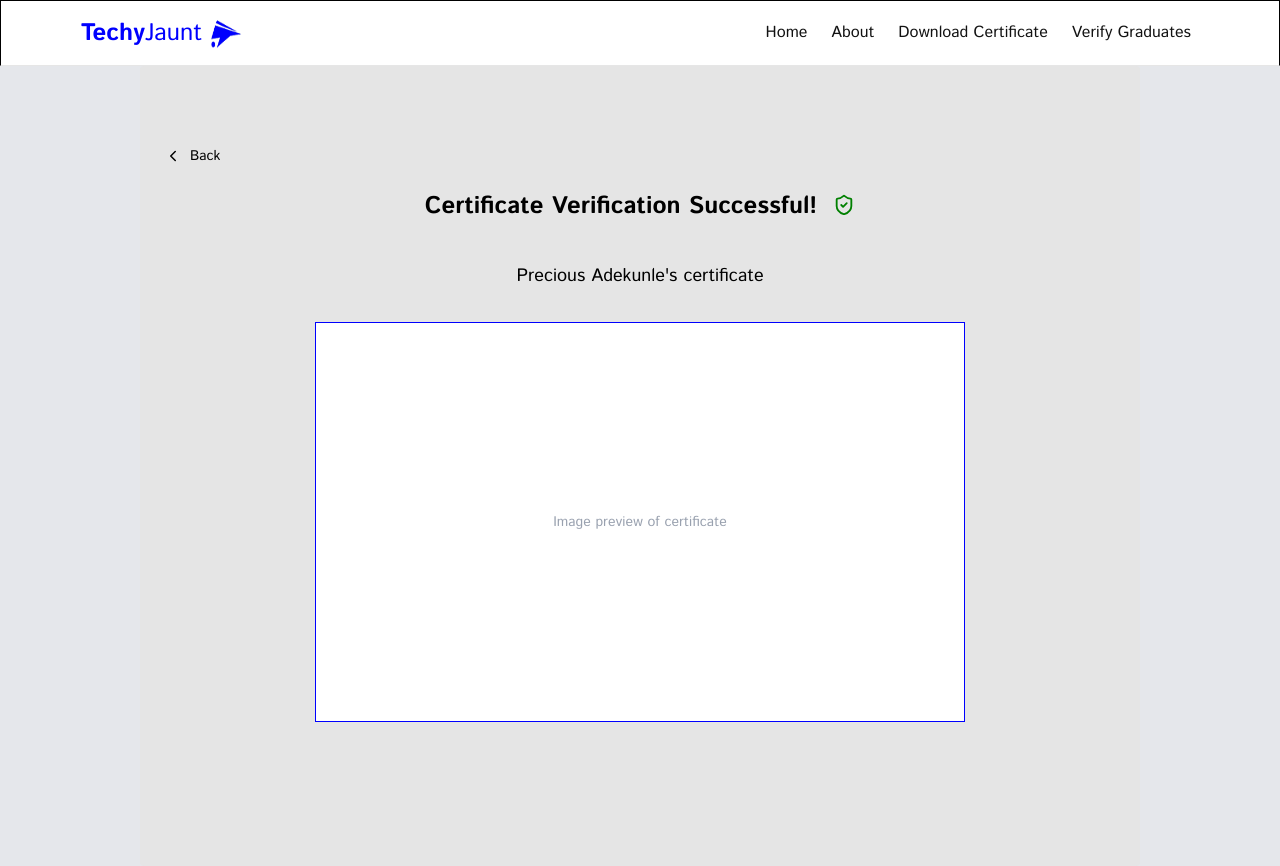
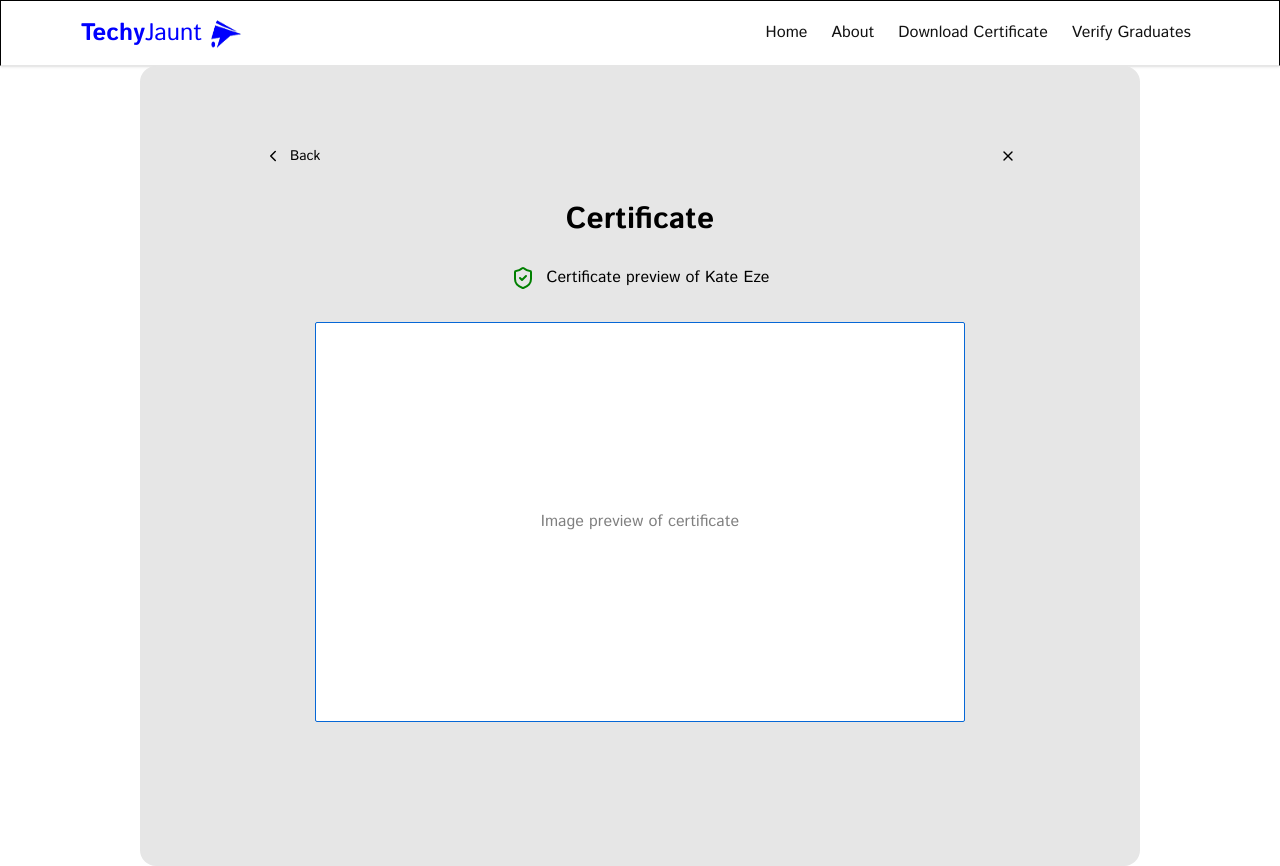
Before and after one commit to Techy-Jaunt/certificate-verification-system, a React (Vite) app in the folder frontend/: page /recruiter-certificate-preview in a window 1280 px wide. Built offline with nearby package versions, Linux system fonts and the light colour scheme.

Commit message:
Updated RecruiterCertificatePreview page

```diff
--- a/frontend/src/modals/ErrorPopup.jsx
+++ b/frontend/src/modals/ErrorPopup.jsx
@@ -1,5 +1,6 @@
 import React from "react";
-import { useNavigate } from "react-router";
+import { useNavigate } from "react-router-dom";
+import "../index.css";
 
 export const ErrorPopUp = ({ onClose }) => {
   const navigate = useNavigate();
@@ -9,12 +10,12 @@ export const ErrorPopUp = ({ onClose }) => {
   };
 
   return (
-    <div className="fixed inset-0 bg-[#0c030350]  bg-opacity-75 flex justify-center items-center p-4 z-50">
+    <div className="fixed inset-0 bg-gray-600 bg-opacity-75 flex justify-center items-center p-4 z-50">
       <div className="bg-white rounded-lg shadow-xl w-full max-w-sm overflow-hidden relative">
         {/* Close Button */}
         <button
           onClick={onClose}
-          className="absolute top-2 right-2 text-gray-400 hover:text-gray-600 transition-colors cursor-pointer"
+          className="absolute top-2 right-2 text-gray-400 hover:text-gray-600 transition-colors"
           aria-label="Close modal"
         >
           <svg
@@ -50,7 +51,7 @@ export const ErrorPopUp = ({ onClose }) => {
           {/* Try Again Button */}
           <button
             onClick={handleTryAgain}
-            className="bg-(--color-primary-500) text-white font-medium py-1 px-6 rounded-md hover:bg-(--color-primary-400) transition-colors focus:outline-none focus:ring-2 focus:ring-blue-500 focus:ring-offset-2 cursor-pointer"
+            className="bg-blue-600 text-white font-medium py-2 px-6 rounded-md hover:bg-blue-700 transition-colors focus:outline-none focus:ring-2 focus:ring-blue-500 focus:ring-offset-2"
           >
             Try again
           </button>
--- a/frontend/src/pages/CertificateVerificationPreview.jsx
+++ b/frontend/src/pages/CertificateVerificationPreview.jsx
@@ -28,7 +28,6 @@ const CertificateVerificationPreview = () => {
             <LuChevronLeft size={18} />
             <span>Back</span>
           </div>
-
           {/* Title */}
           <h1 className="text-center text-2xl font-bold mb-8 ">Certificate</h1>
 
--- a/frontend/src/pages/RecruiterCertificatePreview.jsx
+++ b/frontend/src/pages/RecruiterCertificatePreview.jsx
@@ -1,5 +1,4 @@
-import { FaDownload } from "react-icons/fa";
-import { LuChevronLeft, LuShieldCheck } from "react-icons/lu";
+import { LuChevronLeft, LuShieldCheck, LuX } from "react-icons/lu";
 import { useNavigate } from "react-router";
 
 const RecruiterCertificatePreview = () => {
@@ -7,35 +6,42 @@ const RecruiterCertificatePreview = () => {
   const handleGoBack = () => {
     navigate(-1);
   };
+
   return (
-    <div className="min-h-screen bg-gray-200 flex items-center justify-center px-4">
-      <div className="w-full max-w-[1000px] min-h-screen bg-[#E5E5E5] py-4 md:py-20 px-6 rounded">
-        {/* Back Button */}
-        <div
-          onClick={handleGoBack}
-          className="flex items-center gap-2 cursor-pointer text-black text-sm mb-6"
-        >
-          <LuChevronLeft size={18} />
-          <span>Back</span>
+    <div className="min-h-screen  flex items-center justify-center px-4">
+      <div className="w-full max-w-[1000px] min-h-screen bg-[#E6E6E6] py-4 md:py-20 px-[124px] rounded-2xl">
+
+        <div className="flex items-center justify-between mb-9">
+          {/* Back Button */}
+          <div
+            onClick={handleGoBack}
+            className="flex items-center gap-2 cursor-pointer text-black text-sm hover:text-(--color-dark-hover)"
+          >
+            <LuChevronLeft size={18} />
+            <span>Back</span>
+          </div>
+
+          {/* Close Button */}
+          <button className="cursor-pointer hover:text-(--color-dark-hover)" onClick={() => navigate('/')}>
+            <LuX  />
+          </button>
         </div>
 
         {/* Title */}
-        <div className="flex justify-center gap-2 mb-5">
-          <h1 className="text-center text-2xl font-bold mb-5 ">
-            Certificate Verification Successful!
+          <h1 className="text-center text-3xl font-bold mb-7 ">
+            Certificate
           </h1>
-          <LuShieldCheck className="text-center pl-2" color="green" size={30} />
-        </div>
 
         {/* Verification text */}
-        <div className="flex justify-center items-center gap-2 mb-8">
-          <p className="text-lg">Precious Adekunle's certificate</p>
+        <div className="flex justify-center items-center gap-3 mb-8">
+          <LuShieldCheck color="green" size={24} />
+          <p className="text-base">Certificate preview of Kate Eze</p>
         </div>
 
         {/* Certificate Preview Box */}
         <div className="flex justify-center">
-          <div className="w-full max-w-[650px] bg-white h-[400px] border border-(--color-primary-500) flex items-center justify-center">
-            <p className="text-gray-400 text-sm">
+          <div className="w-full max-w-[650px] bg-white h-[400px] border border-(--color-primary-950) flex items-center justify-center rounded-xs">
+            <p className="text-black/50">
               Image preview of certificate
             </p>
           </div>
```
